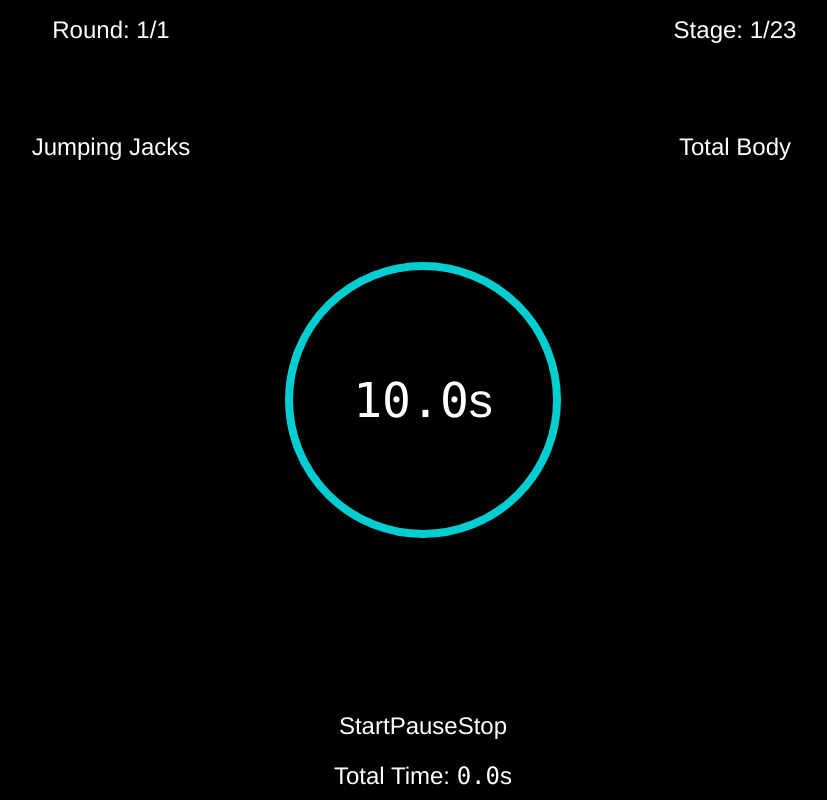
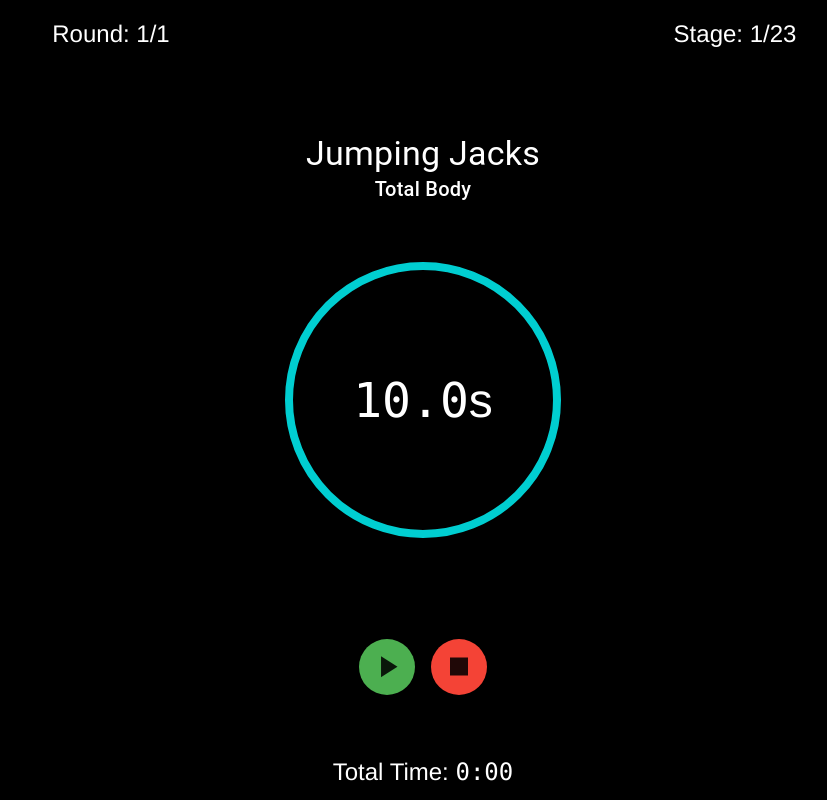
Before and after one commit to beejjacobs/7min-hict, a Vue app: page / in a window 1280 px wide. Shown: the whole page, without its empty margins (217-1044 px from the left). Built offline with nearby package versions, Linux system fonts and the light colour scheme.

Commit message:
feat: improved layout (again)

```diff
--- a/public/index.html
+++ b/public/index.html
@@ -1,5 +1,5 @@
 <!DOCTYPE html>
-<html lang="">
+<html lang="en">
   <head>
     <meta charset="utf-8">
     <meta http-equiv="X-UA-Compatible" content="IE=edge">
--- a/src/App.vue
+++ b/src/App.vue
@@ -1,7 +1,7 @@
 <template>
-  <div id="app">
+  <v-app id="app">
     <workout-timer/>
-  </div>
+  </v-app>
 </template>
 
 <script>
@@ -33,18 +33,4 @@ body,
   color: white;
   font-size: x-large;
 }
-/* reset */
-button {
-  border: none;
-  margin: 0;
-  padding: 0;
-  width: auto;
-  overflow: visible;
-  background: transparent;
-  /* inherit font & color from ancestor */
-  color: inherit;
-  font: inherit;
-  /* Normalize `line-height`. Cannot be changed from `normal` in Firefox 4+. */
-  line-height: normal;
-}
 </style>
--- /dev/null
+++ b/src/components/ElapsedTime.vue
@@ -0,0 +1,48 @@
+<template>
+  <div>
+    <span v-if="label">{{ label }}: </span>
+    <span class="time">{{ display }}</span>
+  </div>
+</template>
+
+<script>
+export default {
+  name: 'ElapsedTime',
+  props: {
+    label: {
+      type: String,
+      default: null
+    },
+    value: {
+      type: Number,
+      default: 0
+    }
+  },
+  computed: {
+    totalSeconds() {
+      return Math.floor(this.value / 1000);
+    },
+    minutes() {
+      return Math.floor(this.totalSeconds / 60);
+    },
+    seconds() {
+      return Math.floor(this.totalSeconds % 60);
+    },
+    secondsPadded() {
+      if (this.seconds >= 10) {
+        return this.seconds;
+      }
+      return '0' + this.seconds;
+    },
+    display() {
+      return `${this.minutes}:${this.secondsPadded}`;
+    }
+  }
+};
+</script>
+
+<style scoped>
+.time {
+  font-family: Consolas, monospace;
+}
+</style>
--- /dev/null
+++ b/src/components/StageDetail.vue
@@ -0,0 +1,22 @@
+<template>
+  <div v-if="stage">
+    <div class="display-1">{{ stage.name }}</div>
+    <div class="title">{{ stage.group }}</div>
+  </div>
+</template>
+
+<script>
+export default {
+  name: 'StageDetail',
+  props: {
+    stage: {
+      type: Object,
+      required: true
+    }
+  }
+};
+</script>
+
+<style scoped>
+
+</style>
--- a/src/components/WorkoutTimer.vue
+++ b/src/components/WorkoutTimer.vue
@@ -2,18 +2,25 @@
   <div class="container__root">
     <div>Round: {{ round }}/{{ rounds }}</div>
     <div>Stage: {{ stageIndex + 1 }}/{{ stageCount }}</div>
-    <timer label="Total Time" :value="elapsed" class="elapsed"/>
-    <div>{{ stage.name }}</div>
-    <div>{{ stage.group }}</div>
-    <div class="controls">
-      <button @click="start">Start</button>
-      <button @click="pause">Pause</button>
-      <button @click="stop">Stop</button>
-    </div>
+    <stage-detail :stage="stage" class="stage"/>
 
     <progress-dial-container  class="progress" :progress="remainingPerc" :radius="150">
       <timer :value="remainingMs"/>
     </progress-dial-container>
+
+    <div class="controls">
+      <v-btn class="mx-2" @click="start" color="green" fab depressed v-if="!playing">
+        <v-icon large>mdi-play</v-icon>
+      </v-btn>
+      <v-btn class="mx-2" @click="pause" color="amber" fab depressed v-else>
+        <v-icon large>mdi-pause</v-icon>
+      </v-btn>
+      <v-btn class="mx-2" @click="stop" color="red" fab depressed>
+        <v-icon large>mdi-stop</v-icon>
+      </v-btn>
+    </div>
+
+    <elapsed-time label="Total Time" :value="elapsed" class="elapsed"/>
   </div>
 </template>
 
@@ -22,18 +29,20 @@ import {timerMixin} from '@/workout/timer';
 import {workoutMixin} from '@/workout/workout';
 import Timer from '@/components/Timer';
 import ProgressDialContainer from '@/components/ProgressDialContainer';
+import StageDetail from '@/components/StageDetail';
+import ElapsedTime from '@/components/ElapsedTime';
 
 export default {
   name: 'WorkoutTimer',
-  components: {ProgressDialContainer, Timer},
+  components: {ElapsedTime, StageDetail, ProgressDialContainer, Timer},
   mixins: [timerMixin, workoutMixin]
 }
 </script>
 
 <style scoped>
 .container__root {
-  height: calc(100% - 32px);
-  width: calc(100% - 32px);
+  height: 100%;
+  width: 100%;
   padding: 16px;
   position: relative;
 
@@ -42,13 +51,18 @@ export default {
   grid-template-rows: repeat(6, 1fr);
 }
 
+.stage {
+  grid-area: 2/1/3/3;
+  justify-self: center;
+  align-self: start;
+}
 .progress {
   grid-area: 3/1/5/3;
   justify-self: center;
   align-self: center;
 }
 .controls {
-  grid-area: 6/1/6/3;
+  grid-area: 5/1/7/3;
   justify-self: center;
   align-self: center;
 }
@@ -58,8 +72,4 @@ export default {
   width: 100%;
   text-align: center;
 }
-
-button {
-
-}
 </style>
--- a/src/main.js
+++ b/src/main.js
@@ -1,9 +1,11 @@
 import Vue from 'vue'
 import App from './App.vue'
 import '@mdi/font/css/materialdesignicons.min.css';
+import vuetify from './plugins/vuetify';
 
 Vue.config.productionTip = false
 
 new Vue({
+  vuetify,
   render: h => h(App)
 }).$mount('#app')
--- /dev/null
+++ b/src/plugins/vuetify.js
@@ -0,0 +1,7 @@
+import Vue from 'vue';
+import Vuetify from 'vuetify/lib/framework';
+
+Vue.use(Vuetify);
+
+export default new Vuetify({
+});
--- a/src/workout/timer.js
+++ b/src/workout/timer.js
@@ -2,10 +2,15 @@ class Timer {
   interval;
   now;
   _elapsed = 0;
-  listeners = [];
+  _playing = false;
+  listeners = {
+    elapsed: [],
+    playing: []
+  };
 
-  addListener(l) {
-    this.listeners.push(l);
+
+  addListener(type, l) {
+    this.listeners[type].push(l);
   }
 
   get elapsed() {
@@ -14,7 +19,16 @@ class Timer {
 
   set elapsed(v) {
     this._elapsed = v;
-    this.listeners.forEach(l => l(v));
+    this.listeners.elapsed.forEach(l => l(v));
+  }
+
+  get playing() {
+    return this._playing;
+  }
+
+  set playing(p) {
+    this._playing = p;
+    this.listeners.playing.forEach(l => l(p));
   }
 
   start() {
@@ -28,21 +42,24 @@ class Timer {
       this.now = performance.now();
       this.elapsed += this.now - previous;
     }, 10);
+    this.playing = true;
   }
 
   pause() {
+    this._clearInterval();
+  }
+
+  stop() {
+    this._clearInterval();
+    this.elapsed = 0;
+  }
+
+  _clearInterval() {
     if (this.interval) {
       clearInterval(this.interval);
       this.interval = null;
     }
-  }
-
-  stop() {
-    if (this.interval) {
-      clearInterval(this.interval);
-      this.interval = null;
-    }
-    this.elapsed = 0;
+    this.playing = false;
   }
 }
 
@@ -51,12 +68,16 @@ export const timer = new Timer();
 export const timerMixin = {
   data() {
     return {
-      elapsed: 0
+      elapsed: 0,
+      playing: false
     };
   },
   mounted() {
-    timer.addListener(elapsed => {
+    timer.addListener('elapsed', elapsed => {
       this.elapsed = elapsed;
+    });
+    timer.addListener('playing', playing => {
+      this.playing = playing;
     });
   }
 };
--- /dev/null
+++ b/vue.config.js
@@ -0,0 +1,5 @@
+module.exports = {
+  transpileDependencies: [
+    'vuetify'
+  ]
+}
```
Also changed, not shown: package.json (+7 -1 lines), src/assets/logo.svg (added), 1 other file (tests, documents, lock files or other folders).
